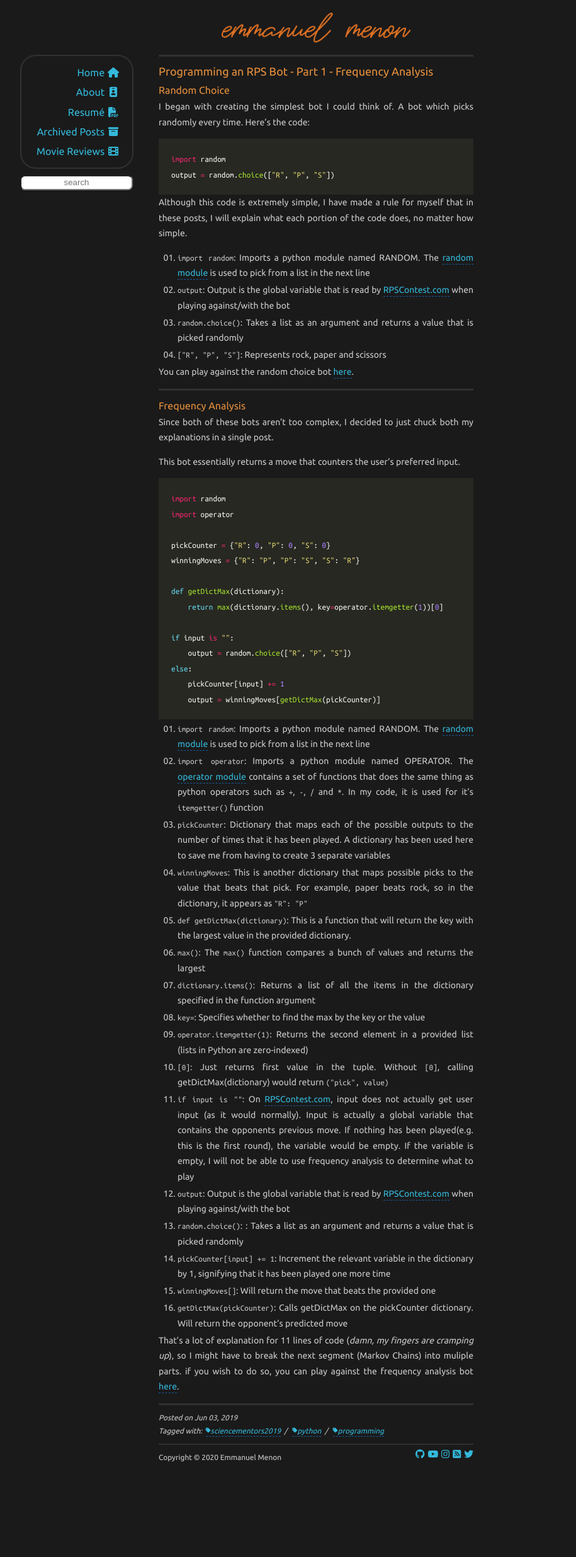
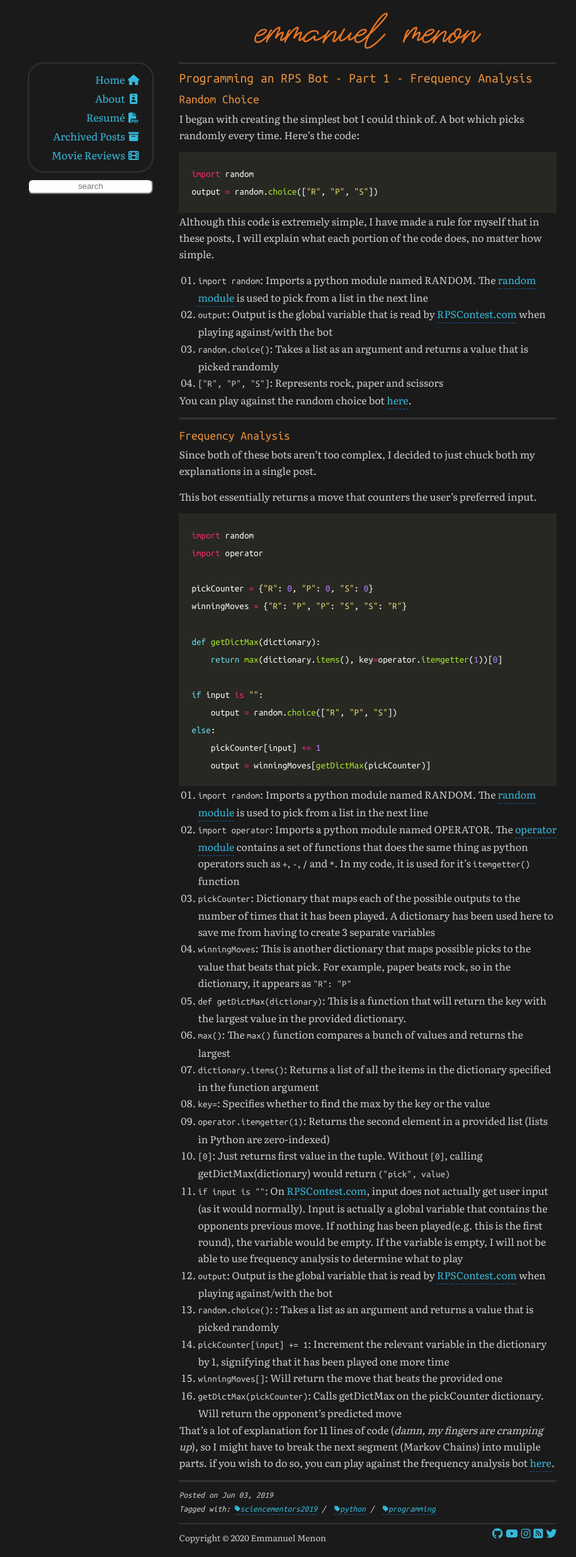
Before and after one commit to emmanuelmenon/emmanuelmenon.github.io, a Jekyll site: the page built from _posts/2019-06-03-frequency-analysis-in-rock-paper-scissors.md, in a window 1280 px wide. Shown: the whole page at 63% size, without its empty margins (138-1053 px from the left). Built offline with Jekyll 4.4.1, drawn with Linux system fonts in a browser that asks for light colours; nearby versions of some CDN libraries; before the commit the page ends 2345 px from its top, so only the background shows below that.

Commit message:
rework fonts (titles: Ubuntu Mono, articles: Literata) + font sizing

```diff
--- a/_layouts/default.html
+++ b/_layouts/default.html
@@ -18,7 +18,7 @@
     <!--[if lt IE 9]><script src="https://cdnjs.cloudflare.com/ajax/libs/html5shiv/3.7.3/html5shiv.min.js"></script><![endif]-->
 
     <link href="/assets/css/styles.css" rel="stylesheet">
-    <link href="https://fonts.googleapis.com/css2?family=Ubuntu&display=swap" rel="stylesheet" defer>
+    <link href="https://fonts.googleapis.com/css2?family=Literata&display=swap" rel="stylesheet" defer>
     <link href="https://fonts.googleapis.com/css2?family=Ubuntu+Mono&display=swap" rel="stylesheet" defer>
     <script src="https://kit.fontawesome.com/d4631c719c.js" crossorigin="anonymous" defer></script>
     <link rel='icon' href="/assets/images/favicon.png" type='image/x-icon' defer>
@@ -28,7 +28,7 @@
 
 <body>
     <header id="header">
-        <a href="/"><img src="{{ site.url }}/assets/images/signature.png" class="img-middle"></a>
+        <a href="/"><img src="{{ site.url }}/assets/images/signature.png" class="header-img"></a>
     </header>
     <div id="page">
         <hr class="navhr">
--- a/_layouts/post.html
+++ b/_layouts/post.html
@@ -1,16 +1,16 @@
 ---
 layout: default
 ---
-<hr style="margin-bottom: 7.5px">
+<hr style="margin-bottom: 5px">
 <article class="post">
     <h1><a href="{{ page.url }}">{{ page.title }}</a></h1>
     <div class="post-content">{{ content }}</div>
     <hr>
     <p class="meta">Posted on <span class="postdate">{{ page.date | date: "%b %d, %Y" }}</span></p>
-    <p class="meta">Tagged with:&nbsp;
+    <p class="meta">Tagged with:
         {% for tag in page.tags %}
             <a href="/tag/{{ tag }}/"><i class="fa fa-tag fa-xs"></i>{{ tag }}</a>
-            {% unless tag == page.tags.last %}&nbsp;/&nbsp;&nbsp;{% endunless %}
+            {% unless tag == page.tags.last %}/&nbsp;{% endunless %}
         {% endfor %}
     </p>
 </article>
--- a/assets/css/styles.css
+++ b/assets/css/styles.css
@@ -1,474 +1,525 @@
 @import url(pygments.css);
-
-a,abbr,acronym,address,applet,article,aside,audio,b,big,blockquote,body,canvas,caption,center,cite,code,dd,del,details,dfn,div,dl,dt,em,embed,fieldset,figcaption,figure,footer,form,h1,h2,h3,h4,h5,h6,header,hgroup,html,i,iframe,img,ins,kbd,label,legend,li,mark,menu,nav,object,ol,output,p,pre,q,ruby,s,samp,section,small,span,strike,strong,sub,summary,sup,table,tbody,td,tfoot,th,thead,time,tr,tt,u,ul,var,video
-{
-  border:0;
-  font-size:100%;
-  font:inherit;
-  vertical-align:baseline;
-  margin:0;
-  padding:0;
+a,
+abbr,
+acronym,
+address,
+applet,
+article,
+aside,
+audio,
+b,
+big,
+blockquote,
+body,
+canvas,
+caption,
+center,
+cite,
+code,
+dd,
+del,
+details,
+dfn,
+div,
+dl,
+dt,
+em,
+embed,
+fieldset,
+figcaption,
+figure,
+footer,
+form,
+h1,
+h2,
+h3,
+h4,
+h5,
+h6,
+header,
+hgroup,
+html,
+i,
+iframe,
+img,
+ins,
+kbd,
+label,
+legend,
+li,
+mark,
+menu,
+nav,
+object,
+ol,
+output,
+p,
+pre,
+q,
+ruby,
+s,
+samp,
+section,
+small,
+span,
+strike,
+strong,
+sub,
+summary,
+sup,
+table,
+tbody,
+td,
+tfoot,
+th,
+thead,
+time,
+tr,
+tt,
+u,
+ul,
+var,
+video {
+	border: 0;
+	font-size: 100%;
+	font: inherit;
+	vertical-align: baseline;
+	margin: 0;
+	padding: 0;
 }
 
-article,aside,details,figcaption,figure,footer,header,hgroup,menu,nav,section
-{
-  display:block;
+article,
+aside,
+details,
+figcaption,
+figure,
+footer,
+header,
+hgroup,
+menu,
+nav,
+section {
+	display: block;
 }
 
-body
-{
-  font-family:Ubuntu,sans-serif;
-  font-size:14px;
-  line-height:1.75;
+body {
+	font-family: 'Literata', serif;
+	font-size: 16px;
+	line-height: 1.65;
 }
 
-ol
-{
-  list-style-type:decimal-leading-zero;
+blockquote,
+q {
+	quotes: none;
 }
 
-ul
-{
-  list-style-type:circle;
+blockquote:after,
+blockquote:before,
+q:after,
+q:before {
+	content: '';
 }
 
-blockquote,q
-{
-  quotes:none;
+table {
+	border-collapse: collapse;
+	border-spacing: 0;
 }
 
-blockquote:after,blockquote:before,q:after,q:before
-{
-  content:'';
+a,
+a:active,
+a:visited {
+	text-decoration: none;
+	border-bottom: 1px dashed #839496;
+	padding-bottom: 2px;
+	color: #34b9db;
+	border-color: rgba(25, 120, 212, 0.7);
 }
 
-table
-{
-  border-collapse:collapse;
-  border-spacing:0;
+a:hover {
+	background-color: rgba(25, 120, 212, 0.05);
+	color: #34b9db;
+	border-color: rgba(25, 120, 212, 0.7);
 }
 
-a,a:active,a:visited
-{
-  text-decoration:none;
-  border-bottom:1px dashed #839496;
-  padding-bottom:2px;
-  color:#34b9db;
-  border-color:rgba(25,120,212,0.7);
+p,
+pre {
+	margin-bottom: 14px;
 }
 
-a:hover
-{
-  background-color:rgba(25,120,212,0.05);
-  color:#34b9db;
-  border-color:rgba(25,120,212,0.7);
+ol,
+ul {
+	padding: 0 0 0 30px;
 }
 
-p,pre
-{
-  margin-bottom:14px;
+ol {
+	list-style-type: decimal-leading-zero;
 }
 
-ol,ul
-{
-  padding:0 0 0 30px;
+ul {
+	list-style-type: initial;
 }
 
-ol li,ul li
-{
-  margin-top:2.5px;
-  margin-bottom:2.5px;
+em,
+i {
+	font-style: italic;
 }
 
-em,i
-{
-  font-style:italic;
+b,
+strong {
+	font-weight: 700;
 }
 
-b,strong
-{
-  font-weight:700;
+small {
+	font-size: .85em;
 }
 
-small
-{
-  font-size:.85em;
+sup {
+	vertical-align: super;
+	font-size: .85em;
 }
 
-sup
-{
-  vertical-align:super;
-  font-size:.85em;
+sub {
+	vertical-align: sub;
+	font-size: .85em;
 }
 
-sub
-{
-  vertical-align:sub;
-  font-size:.85em;
+code {
+	font-family: 'Ubuntu Mono', monospace;
+	font-size: .95em;
 }
 
-code
-{
-  font-family:"Ubuntu Mono",monospace;
-  font-size:.95em;
+blockquote {
+	border-left: 2px solid #000;
+	font-size: 1.05em;
+	font-style: italic;
+	line-height: 1.5em;
+	border-color: #e7903c;
+	margin: 20px;
+	padding: 0 10px;
 }
 
-blockquote
-{
-  border-left:2px solid #000;
-  font-size:1.2em;
-  font-style:italic;
-  line-height:1.5em;
-  border-color:#e7903c;
-  margin:22px;
-  padding:0 20px;
+abbr,
+acronym {
+	cursor: help;
+	letter-spacing: 1px;
+	border-bottom: 1px dashed;
 }
 
-abbr,acronym
-{
-  cursor:help;
-  letter-spacing:1px;
-  border-bottom:1px dashed;
+h1 {
+	font-size: 1.35rem;
+	margin: 0;
+    font-family: 'Ubuntu Mono';
 }
 
-h1
-{
-  font-size:18px;
-  margin:0;
+h2 {
+	font-size: 1.225rem;
+	margin: 0;
+    font-family: 'Ubuntu Mono';
 }
 
-h2
-{
-  font-size:16px;
-  margin:0;
+h3 {
+	font-size: 1.15rem;
+	margin: 0;
+    font-family: 'Ubuntu Mono';
+
 }
 
-h3
-{
-  font-size:14px;
-  margin:0;
+hr {
+	border-top: 2px solid #fff;
+	opacity: 10%;
+	margin: 10px 0;
 }
 
-hr
-{
-  border-top:2px solid #fff;
-  opacity:10%;
-  margin:10px 0;
+.clear {
+	clear: both;
 }
 
-.clear
-{
-  clear:both;
+.text-left {
+	text-align: left;
 }
 
-.text-left
-{
-  text-align:left;
+.text-right {
+	text-align: right;
 }
 
-.text-right
-{
-  text-align:right;
+.text-center {
+	text-align: center;
 }
 
-.text-center
-{
-  text-align:center;
+.text-justify {
+	text-align: justify;
 }
 
-.text-justify
-{
-  text-align:justify;
+.img-left {
+	float: left;
+	margin: 4px 10px 4px 0;
 }
 
-.img-left
-{
-  float:left;
-  margin:4px 10px 4px 0;
+.img-right {
+	float: right;
+	margin: 4px 0 4px 10px;
 }
 
-.img-right
-{
-  float:right;
-  margin:4px 0 4px 10px;
+.nomargin {
+	margin: 0;
 }
 
-.img-middle
-{
-  display:block;
-  margin-left:auto;
-  margin-right:auto;
-  width:60%;
+.nounderline {
+	text-decoration: underline;
 }
 
-.nomargin
-{
-  margin:0;
+#page {
+	width: 600px;
+	position: relative;
+	margin: 0 33%;
 }
 
-.nounderline
-{
-  text-decoration:underline;
+.header-img {
+	display: block;
+	margin-left: auto;
+	margin-right: auto;
+	width: 60%;
 }
 
-#page
-{
-  width:500px;
-  position:relative;
-  text-align:justify;
-  margin:0 auto;
+#header {
+	width: 600px;
+	margin: 20px 33% 0;
 }
 
-#header
-{
-  width:500px;
-  margin:20px auto 0;
+#header h1 {
+	font-size: 35px;
+	margin-bottom: 0;
+	text-align: center;
 }
 
-#header h1
-{
-  font-size:35px;
-  margin-bottom:0;
-  text-align:center;
+nav ul {
+	border: 2px solid;
+	border-radius: 25px;
+	border-color: rgba(255, 255, 255, .1);
+	padding: 9px 20px 9px 0;
 }
 
-nav ul
-{
-  border:2px solid;
-  border-radius:25px;
-  border-color:rgba(255,255,255,.1);
-  padding:9px 20px 9px 0;
+#footer {
+	width: 600px;
+	padding-top: 10px;
+	font-size: .85em;
+	border-top: 2px solid;
+	border-color: rgba(255, 255, 255, .1);
+	margin: 10px 33% 20px;
 }
 
-#footer
-{
-  width:500px;
-  padding-top:10px;
-  font-size:.85em;
-  border-top:2px solid;
-  border-color:rgba(255,255,255,.1);
-  margin:10px auto 20px;
+#footer i {
+	float: right;
+	padding-top: 5px;
+	padding-left: 5px;
 }
 
-#footer i
-{
-  float:right;
-  padding-top:5px;
-  padding-left:5px;
+#content {
+	width: 100%;
+	margin: 0 auto;
 }
 
-#content
-{
-  width:500px;
-  margin:0 auto;
+#sidebar {
+	position: sticky;
+	text-align: right;
+	float: left;
+	width: 200px;
+	top: 0;
+	margin-left: -240px;
+	margin-top: 0;
 }
 
-#sidebar
-{
-  position:sticky;
-  text-align:right;
-  float:left;
-  width:180px;
-  top:0;
-  margin-left:-220px;
-  margin-top:0;
+#sidebar li {
+	list-style: none;
+	margin: 3px 0;
 }
 
-#sidebar li
-{
-  list-style:none;
-  margin:3px 0;
+#sidebar a {
+	border: 0;
+	font-size: 1.025rem;
+	padding: 0;
 }
 
-#sidebar a
-{
-  border:0;
-  font-family:Ubuntu,serif;
-  font-size:1.15em;
-  padding:0;
+#search-input {
+	width: 190px;
+	border-radius: 7.5px;
+	text-align: center;
+	margin-top: 10px;
+	float: left;
+	padding: 2.5px;
 }
 
-#search-input
-{
-  width:170px;
-  border-radius:7.5px;
-  text-align:center;
-  margin-top:10px;
-  float:left;
-  padding:2.5px;
+#results-container {
+	float: left;
+	padding-left: 2.5px;
+	padding-top: 2.5px;
 }
 
-#results-container
-{
-  float:left;
-  padding-left:2.5px;
-  font-size:11px;
-  padding-top:2.5px;
+#search-result {
+	text-align: center;
+	border-bottom: 1px solid;
+	border-top: none;
+	border-color: rgba(255, 255, 255, .1);
 }
 
-#search-result
-{
-  text-align:center;
-  border-bottom:1px solid;
-  border-top:none;
-  border-color:rgba(255,255,255,.1);
+#search-result li a {
+    font-size: 0.875rem;
 }
 
-.post-date
-{
-  margin-bottom:5px;
+.post-date {
+	margin-bottom: 5px;
 }
 
-article
-{
-  margin-bottom:0;
+article {
+	margin-bottom: 0;
 }
 
-article img
-{
-  display:block;
-  text-align:center;
-  width:100%;
-  margin:0 auto 1em;
+article img {
+	display: block;
+	text-align: center;
+	width: 100%;
+	margin: 0 auto 1em;
 }
 
-article .meta
-{
-  padding-top:0;
-  font-size:.85em;
-  font-style:italic;
-  margin-bottom:0;
+article .meta {
+    font-family: 'Ubuntu Mono';
+	padding-top: 0;
+	font-size: .85rem;
+	font-style: italic;
+	margin-bottom: 0;
 }
 
-.post-teaser
-{
-  border-top:2px solid;
-  border-color:rgba(255,255,255,.1);
-  margin:10px 0;
-  padding:5px 0;
+.post-teaser {
+	border-top: 2px solid;
+	border-color: rgba(255, 255, 255, .1);
+	margin: 10px 0;
+	padding: 5px 0;
+}
+.post-teaser sup {
+    font-family: Ubuntu Mono;
 }
 
-img.left
-{
-  float:left;
-  margin:0 1em 1em 0;
+img.left {
+	float: left;
+	margin: 0 1em 1em 0;
 }
 
-img.right
-{
-  float:right;
-  margin:0 0 1em 1em;
+img.right {
+	float: right;
+	margin: 0 0 1em 1em;
 }
 
-img.center
-{
-  display:block;
-  text-align:center;
-  margin:0 auto 1em;
+img.center {
+	display: block;
+	text-align: center;
+	margin: 0 auto 1em;
 }
 
-.postnavigation
-{
-  text-align:center;
-  font-size:.85em;
-  border-top:1px solid;
-  padding-top:10px;
-  border-color:rgba(255,255,255,.1);
+.postnavigation {
+	text-align: center;
+	font-size: .85em;
+	border-top: 1px solid;
+	padding-top: 10px;
+	border-color: rgba(255, 255, 255, .1);
 }
 
-.navhr
-{
-  display:none;
+.navhr {
+	display: none;
 }
 
-body,html
-{
-  background-color:#1a1a1a;
-  color:#ccc;
+body,
+html {
+	background-color: #1a1a1a;
+	color: #ccc;
 }
 
-h1 a:hover
-{
-  background-color:rgba(25,120,212,0.05);
-  color:#e7903c;
-  border-color:rgba(25,120,212,0.7);
+h1 a:hover {
+	background-color: rgba(25, 120, 212, 0.05);
+	color: #e7903c;
+	border-color: rgba(25, 120, 212, 0.7);
 }
 
-article h1 a.anchor
-{
-  color:#34b9db;
+article h1 a.anchor {
+	color: #34b9db;
 }
 
-#sidebar a:hover
-{
-  color:#34b9db;
-  background-color:rgba(25,120,212,0.05);
+#sidebar a:hover {
+	color: #34b9db;
+	background-color: rgba(25, 120, 212, 0.05);
 }
 
-.float-left,.postnavigation .left
-{
-  float:left;
+.float-left,
+.postnavigation .left {
+	float: left;
 }
 
-.float-right,.postnavigation .right
-{
-  float:right;
+.float-right,
+.postnavigation .right {
+	float: right;
 }
 
-.nopadding,.postnavigation a
-{
-  padding:0;
+.nopadding,
+.postnavigation a {
+	padding: 0;
 }
 
-#header a,article h1 a
-{
-  border:0;
+#header a,
+article h1 a {
+	border: 0;
 }
 
-h1,h2,h3,h1 a,h1 a:active,h1 a:visited
-{
-  color:#e7903c;
+h1,
+h2,
+h3,
+h1 a,
+h1 a:active,
+h1 a:visited {
+	color: #e7903c;
 }
 
-@media all and max-width950px {
-  #content,#footer,#header,#page
-  {
-    width:inherit;
-    padding-left:10px;
-    padding-right:10px;
+@media all and (max-width: 970px) {
+	#content,
+	#footer,
+	#header,
+	#page {
+		width: inherit;
+        margin: 0 auto;
+		padding-left: 10px;
+		padding-right: 10px;
 	}
 
-  #header h1
-  {
-    font-size:28px;
-    padding-left:12px;
+	#header, #footer {
+        margin: 20px auto 10px;
 	}
 
-  #sidebar
-  {
-    position:static;
-    text-align:center;
-    width:95%;
-    float:none;
-    margin:0 10px 10px;
+	.header-img {
+		width: 90%;
 	}
 
-  #sidebar ul
-  {
-    padding:0;
+	#sidebar {
+		position: static;
+		text-align: center;
+		width: 95%;
+		float: none;
+		margin: 0 10px 10px;
 	}
 
-  #search-input
-  {
-    position:static;
-    float:none;
-    width:97%;
-    height:24px;
-    border-radius:25px;
+	#sidebar ul {
+		padding: 0;
 	}
 
-  #sidebar li,.navhr
-  {
-    display:block;
+	#search-input {
+		position: static;
+		float: none;
+		width: 97%;
+		height: 24px;
+		border-radius: 25px;
 	}
+
+	#sidebar li,
+	.navhr {
+		display: block;
 	}
+
+}
+/*beautified with: http://minifycode.com/css-beautifier/*/
```
Lines whose indentation alone changed are shown as unchanged.
